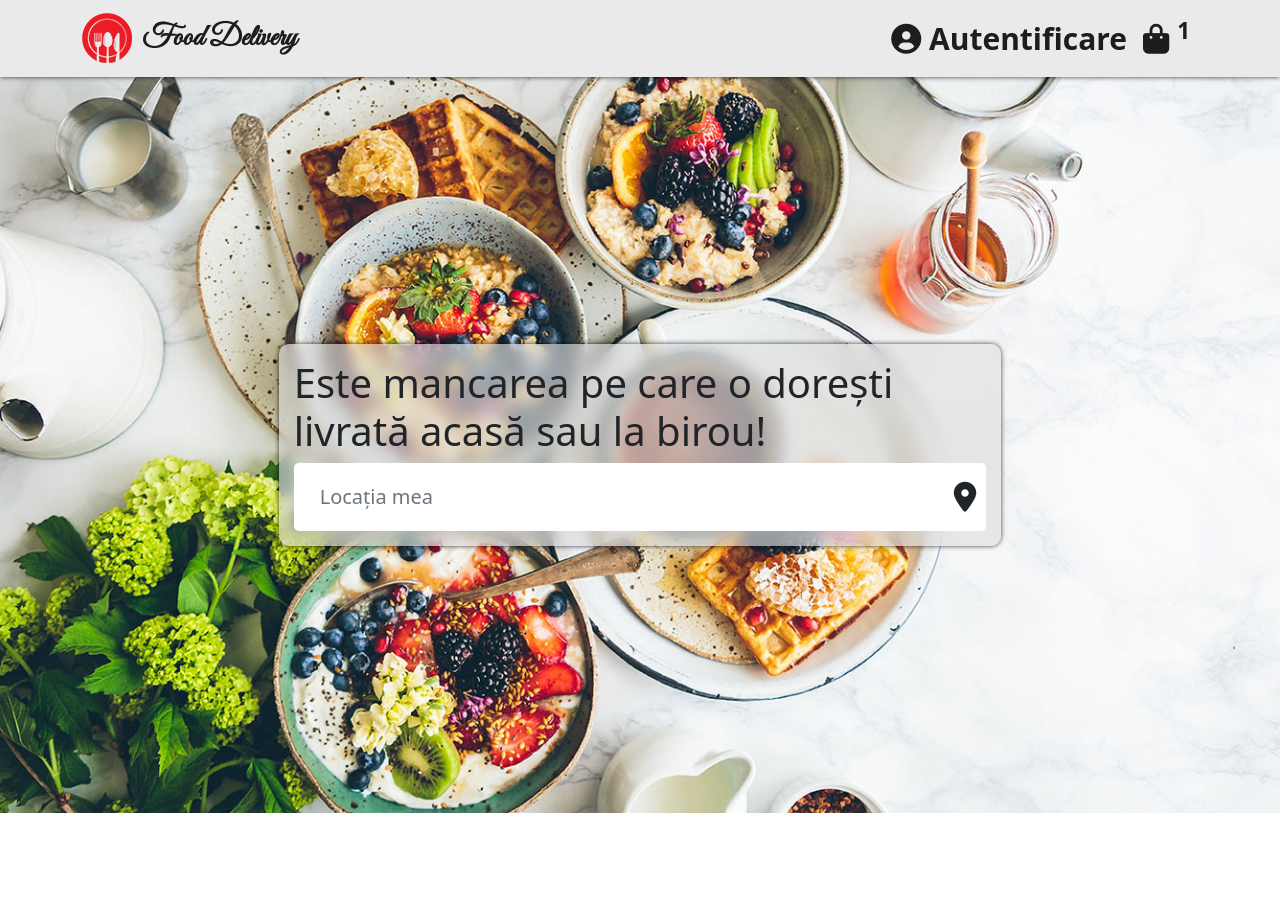
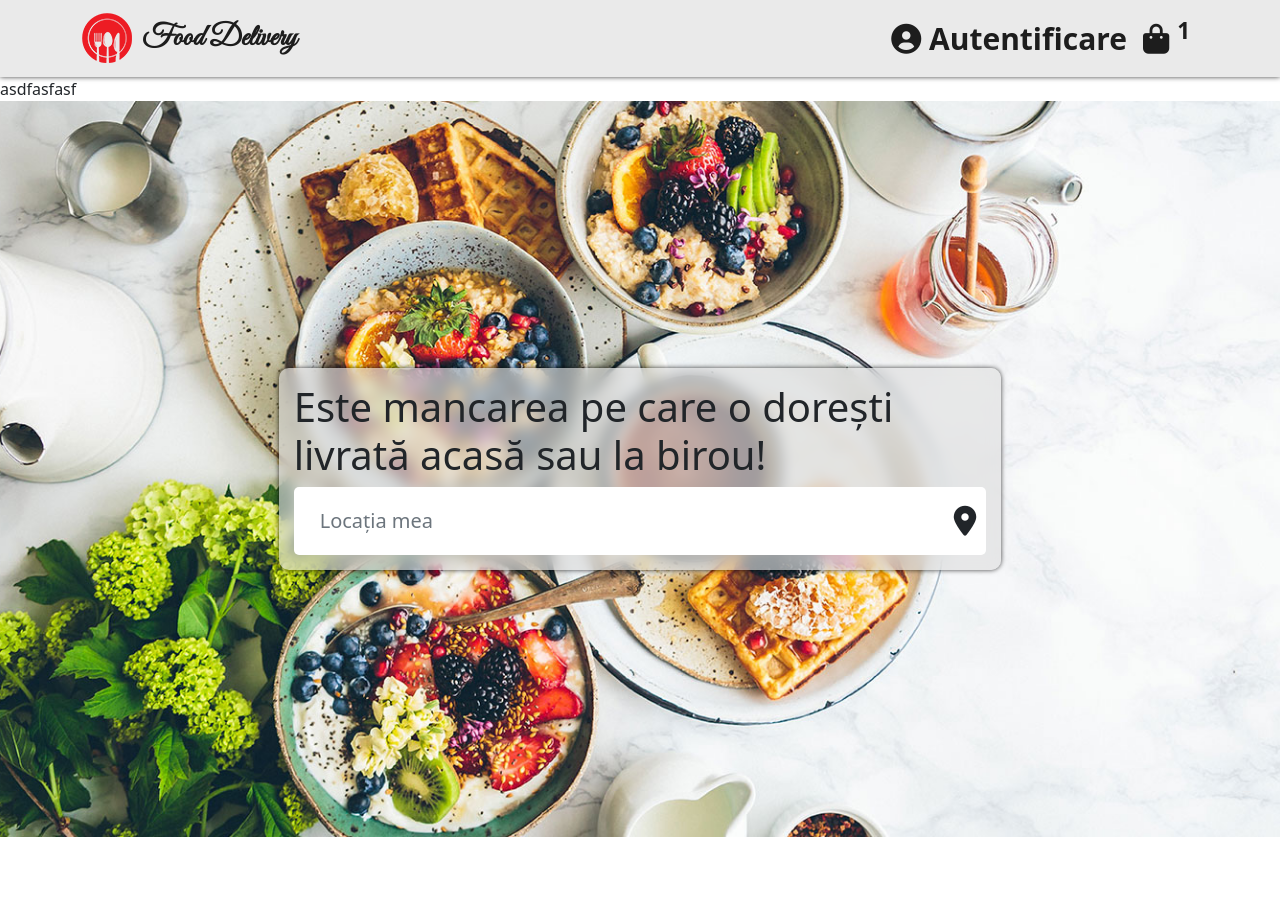
Before and after one commit to MariusChivu/Food-Delivery-FrontEnd, a PHP site: page / in a window 1280 px wide. Shown: the top 901 px of the page. Run offline with PHP 8.4, Linux system fonts and the light colour scheme.

Commit message:
Update index.php

```diff
--- a/index.php
+++ b/index.php
@@ -1,6 +1,6 @@
 <?php include("continut/header.php");
 include("continut/meniu.php"); ?>
-
+asdfasfasf
 <div class='container header-locatie'>
 	<div class='row'>
 		<div class='col-lg-7'>
```
